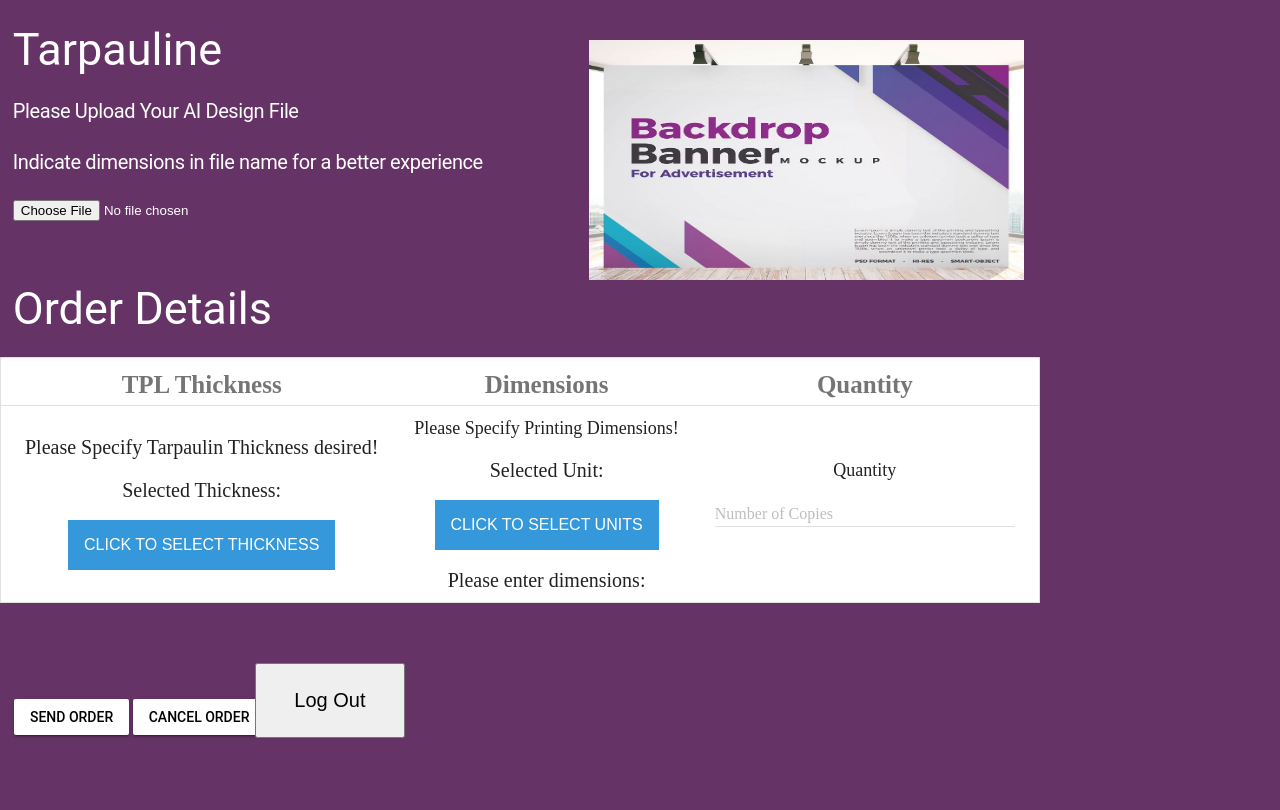
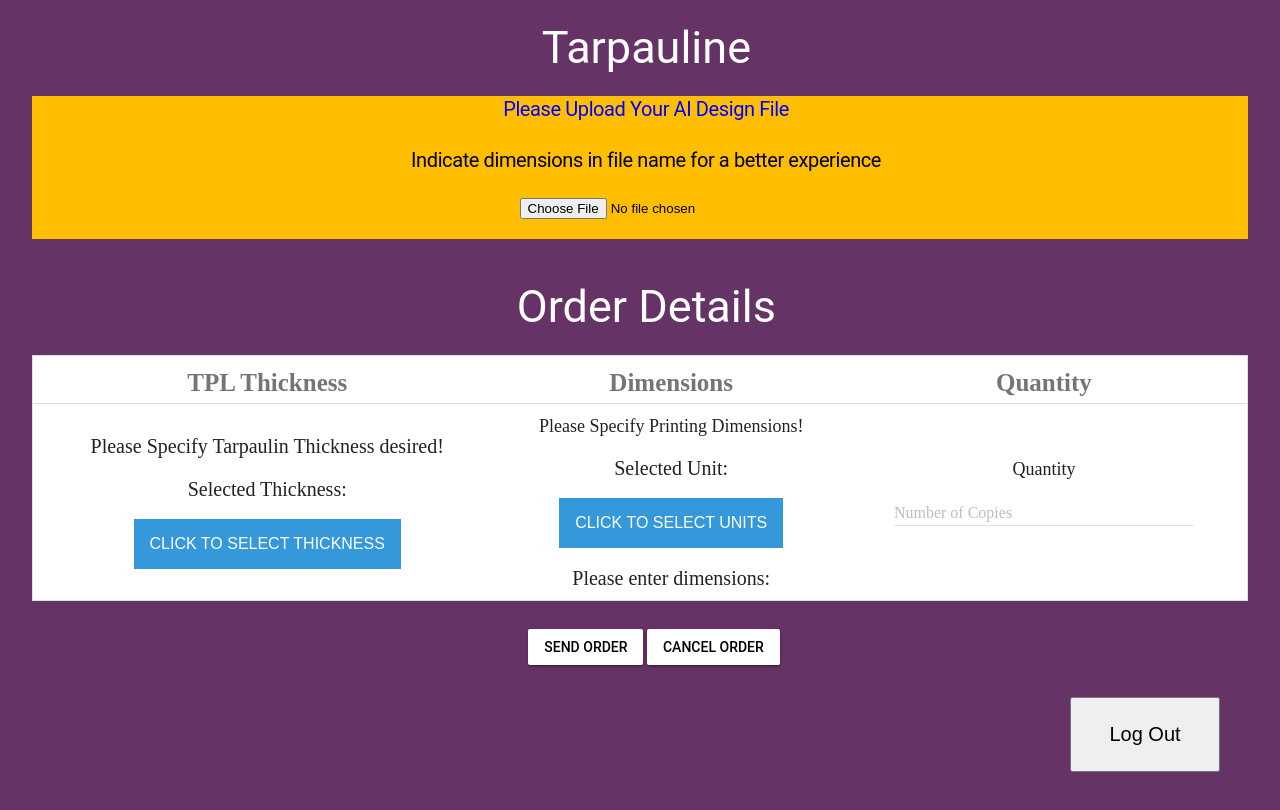
Before and after one commit to tjyaooo/qmPrint, a plain HTML site: page tplOrderPage.html in a window 1280 px wide. Drawn offline with nearby package versions, Linux system fonts and the light colour scheme; some packages are replaced by stand-ins of ours.

Commit message:
UI cleaning

```diff
--- a/css/tplOrderPage.css
+++ b/css/tplOrderPage.css
@@ -1,31 +1,27 @@
+
 body{
-    padding: 1 em;
     font-family: Times New Roman;
     background: #663366;
-    margin-top:2%
+    text-align: center;
 }
 
-#orderButton {
+#fileUpload{
+    background: #FFBF00;
+    color: red;
+    width: 95%;
+    margin-left: auto; margin-right: auto;
+}
+#orderButton, #cancelButton {
     position: relative;
-    top: 1em;
+    top: 2em;
     left: 1em;
     background-color: white;
 }
 
-#cancelButton {
-    position: relative;
-    top: 1em;
-    left: 1em;
-    background-color: white;
-}
 
-#tplImage{
-    position: absolute;
-    height: 30%;
-    width: 34%;
-    align: right;
-    top: 5%;
-    right: 20%;
+#tableId{
+    width: 95%;
+    margin-left:auto; margin-right:auto;
 }
 
 /* Dropdown Button */
@@ -87,11 +83,10 @@ body{
 }
 
 #logoutId{
-    position: relative;
+    position: absolute;
     margin-top: 3em;
     margin-bottom: 1em;
-    bottom: 0 em;
-    right: 0em;
+    right: 3em;
     width: 150px;
     height: 75px;
     font-size: 20px;
--- a/scripts/tplOrderPage.js
+++ b/scripts/tplOrderPage.js
@@ -116,6 +116,7 @@ function sendOrder(){
     storageRef.put(file);
 
     addOrder(thickness, quan, width, height);
+
 }
 
 function addOrder(thicknessIn, quanIn, widthIn, heightIn)
@@ -131,6 +132,10 @@ function addOrder(thicknessIn, quanIn, widthIn, heightIn)
 
     // Add it to the users branch in firebase
     addToBranch("orders", orderData)
+
+    getRef("orderContent").innerHTML =
+                        '<div style="font-size: 50px; color=white; margin-top: 4em;">Your Order Has been Submitted! Thank You!</div>'
+                        + '<br>' + '<div style="font-size: 50px; color=white;">Reload to Submit Another Order.</div>'
 }
 
 // Close the dropdown menu if the user clicks outside of it
--- a/tplOrderPage.html
+++ b/tplOrderPage.html
@@ -20,20 +20,21 @@
 
 <body onload="verifyPermission()">
 
+<div id="orderContent">
 <h2 style="padding-left: 1%; color: white;">Tarpauline</h2>
-<span><img src='images/bannerMockup.jpg' id="tplImage"/></span>
-
 <div id="fileUpload">
-    <h1 style="font-size: 20px; padding-left: 1%; color: white;">Please Upload Your AI Design File</h1>
-    <h1 style="font-size: 20px; padding-left: 1%; color: white;">Indicate dimensions in file name for a better
+    <h1 style="font-size: 20px; padding-left: 1%; color: blue;">Please Upload Your AI Design File</h1>
+    <h1 style="font-size: 20px; padding-left: 1%; color: black;">Indicate dimensions in file name for a better
         experience</h1>
-    <form action="/action_page.php" style="padding-left: 1%; color: white;">
+    <form action="/action_page.php" style="padding-left: 1%; color: black;">
         <input type="file" id="myfile" value="upload"><br><br>
     </form>
+</div>
     <br>
 
+<div>
     <h2 style="padding-left: 1%; color: white;">Order Details</h2>
-    <table class="mdl-data-table mdl-js-data-table expand_width">
+    <table id= "tableId" class="mdl-data-table mdl-js-data-table expand_width">
         <thead>
         <tr>
             <th class="mdl-data-table__cell--non-numeric" style="font-size: 25px; text-align: center;">TPL Thickness
@@ -90,10 +91,6 @@
                 </div>
             </form>
         </td>
-
-
-        <tbody id="tableBody1">
-        </tbody>
     </table>
 </div>
 
@@ -106,6 +103,8 @@
     Cancel Order
 </button>
 </a>
+
+</div>
 
 <button id="logoutId" onclick="logOut();">Log Out</button>
 
```
Also changed, not shown: 1 other file.
